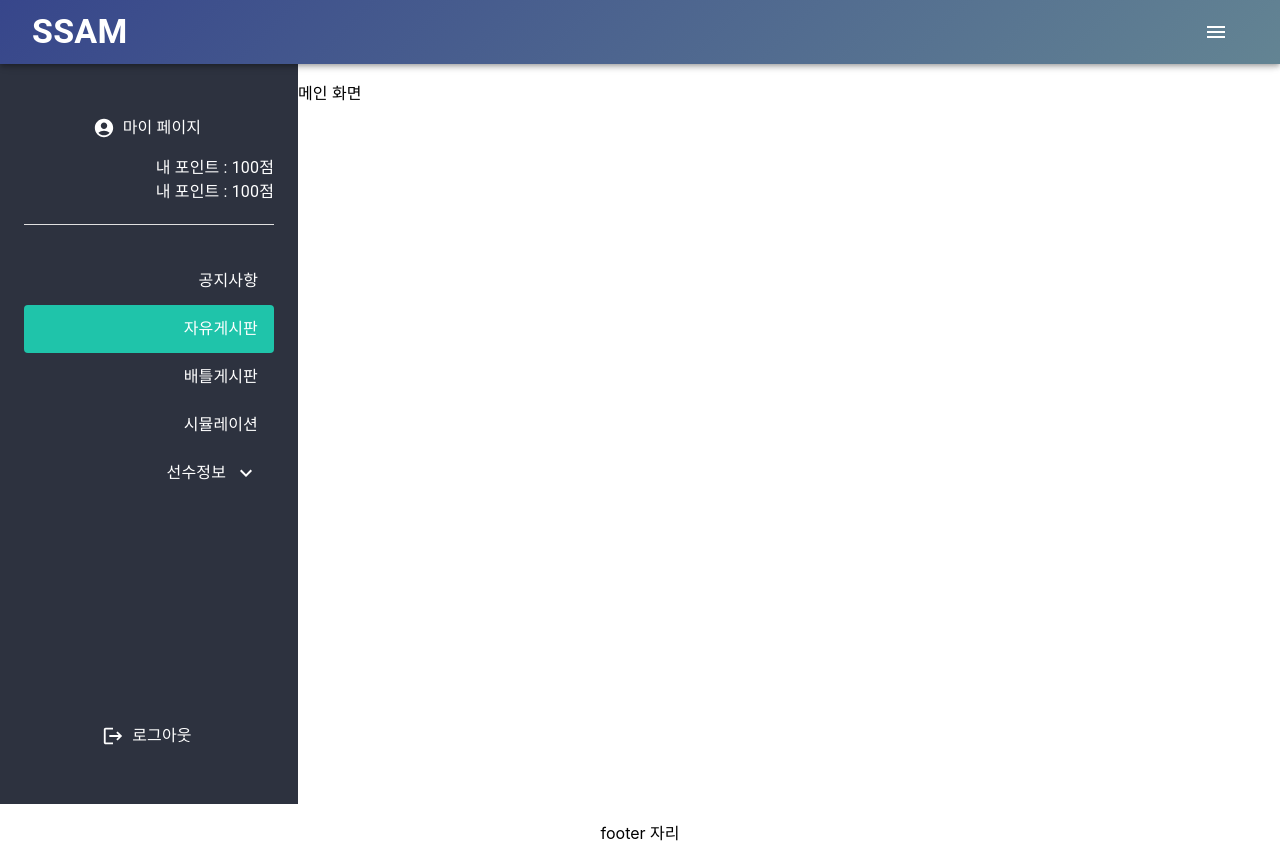
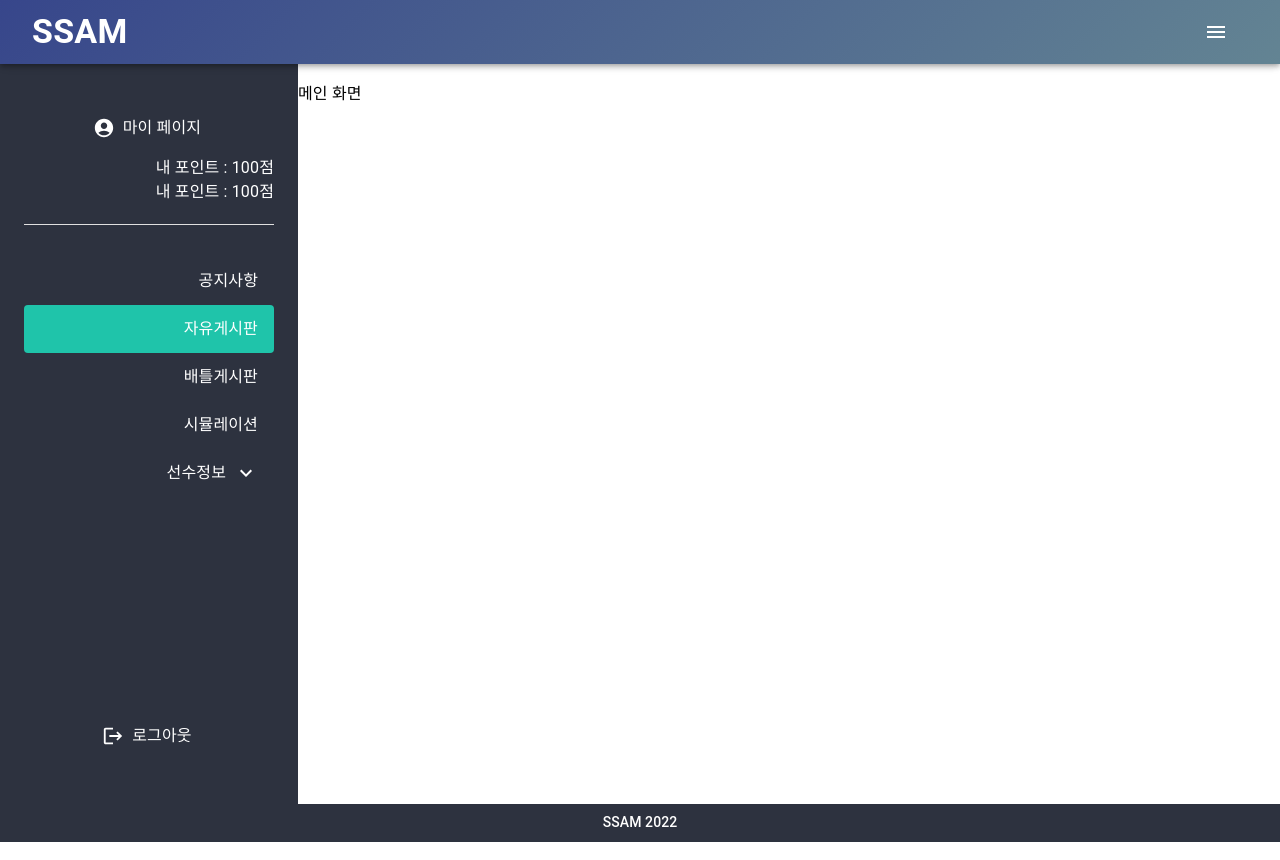
Before and after one commit to tekies09/ssafy-ssam, a React (Create React App) app in the folder Frontend/: page / in a window 1280 px wide. Built offline with nearby package versions, Linux system fonts and the light colour scheme.

Commit message:
Merge: Frontend ← feature/fe/footer (feat: footer 추가)

```diff
--- a/Frontend/src/App.js
+++ b/Frontend/src/App.js
@@ -6,6 +6,7 @@ import { ThemeProvider } from "@mui/material/styles";
 import { Box, Button } from "@mui/material";
 import Sidebar from "./components/Sidebar";
 import Main from "./pages/Main"
+import Footer from "./components/Footer";
 
 function App() {
 
@@ -23,9 +24,7 @@ function App() {
             <Main />
           </div>
         </Box>
-        <footer>
-          <p>footer 자리</p>
-        </footer>
+        <Footer />
       </div>
     </ThemeProvider>
   );
--- /dev/null
+++ b/Frontend/src/components/Footer.jsx
@@ -0,0 +1,15 @@
+import React from 'react'
+import { Box, Typography } from '@mui/material'
+
+export default function Footer() {
+  return (
+    <Box component="footer" p={1} sx={{
+      backgroundColor: "dark.main",
+      color: "white"
+    }}>
+      <Typography variant='subtitle2'>
+        SSAM 2022
+      </Typography>
+    </Box>
+  )
+}
```
